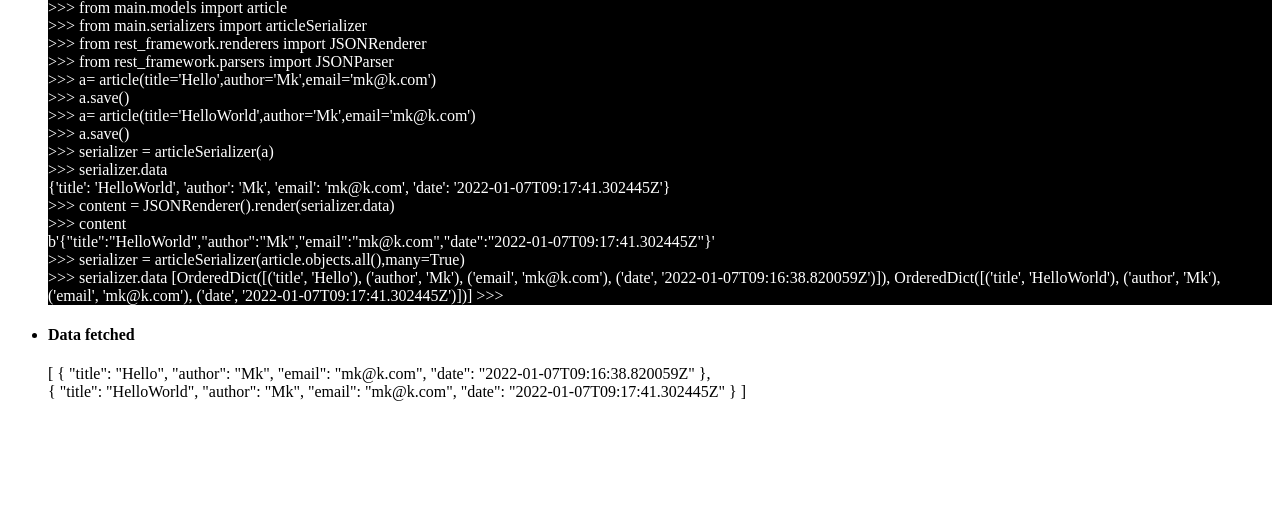
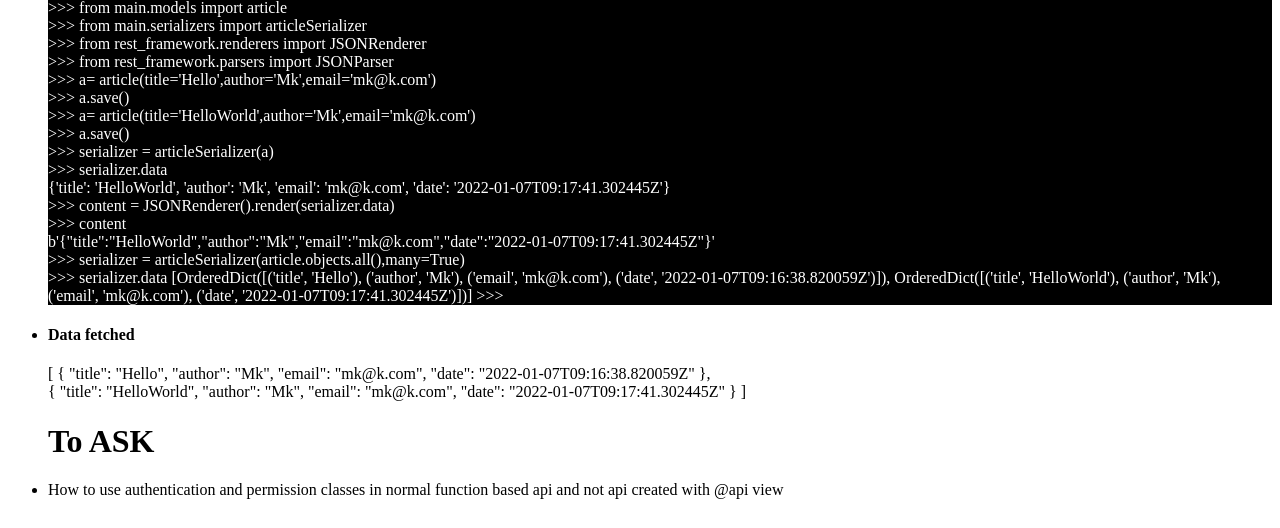
Before and after one commit to mohtashimKdfd/Django-Rest-Framework, a Django app: page / in a window 1280 px wide. Shown: the part 272-800 px from the top of the page. Run offline with Django 4.2, Linux system fonts and the light colour scheme.

Commit message:
Authentication in DRF || Basic Auth

```diff
--- a/main/serializers.py
+++ b/main/serializers.py
@@ -28,6 +28,6 @@ class articleSerializer(serializers.ModelSerializer):
         #or we can just do that
         fields = '__all__'
 
-    def validate_idd(self, id):
-        if id<10:
-            raise serializers.ValidationError('Id should be greater than 10')
+    # def validate_idd(self, id):
+    #     if id<10:
+    #         raise serializers.ValidationError('Id should be greater than 10')
--- a/main/templates/main/home.html
+++ b/main/templates/main/home.html
@@ -56,6 +56,10 @@
             ]
         </li>
 
+        <h1>To ASK</h1>
+
+        <li>How to use authentication and permission classes in normal function based api and not api created with @api view</lis>
+
     </ul>
 </body>
 </html>
--- a/main/urls.py
+++ b/main/urls.py
@@ -3,7 +3,7 @@ from . import views
 
 urlpatterns = [
     path('',views.home,name='home'),
-    # path('get',views.serializeddata),
+    path('get',views.serializeddata),
     path('gett/<int:id>',views.get),
     # path('details/<int:pk>',views.articleDetails),
     path('details/<int:pk>',views.ArticleDetalsAPIView.as_view()),
--- a/main/views.py
+++ b/main/views.py
@@ -7,11 +7,15 @@ from rest_framework.renderers import JSONRenderer
 from rest_framework.parsers import JSONParser
 from django.http import HttpResponse
 from django.views.decorators.csrf import csrf_exempt
-from rest_framework.decorators import api_view
+from rest_framework.decorators import api_view , authentication_classes , permission_classes
 from rest_framework.response import Response
 from rest_framework import status
 from rest_framework.views import APIView
 from rest_framework import mixins, generics
+
+#For Authentications
+from rest_framework.authentication import BasicAuthentication , SessionAuthentication
+from rest_framework.permissions import IsAuthenticated
 
 
 #ListModelMixin = used to give all data from database
@@ -21,6 +25,9 @@ class GenericAPIView(generics.GenericAPIView,mixins.ListModelMixin,mixins.Create
     queryset = article.objects.all()
 
     lookup_field = 'id'
+
+    authentication_classes = [SessionAuthentication,BasicAuthentication]
+    permission_classes = [IsAuthenticated]
 
     def get(self,request,id=None):
         if id:
@@ -42,40 +49,42 @@ class GenericAPIView(generics.GenericAPIView,mixins.ListModelMixin,mixins.Create
 def home(request):
     return render(request,'main/home.html')
 
-@csrf_exempt
+# @csrf_exempt
+# def serializeddata(request):
+#     if request.method == 'GET':
+#         articles = article.objects.all()
+#         serialized = articleSerializer(articles,many=True)
+
+#         # json_data= JSONRenderer().render(serialized.data)
+
+#         return JsonResponse(serialized.data,safe=False)
+#     elif request.method == "POST":
+#         data = JSONParser().parse(request)
+#         serializer = articleSerializer(data=data)
+
+#         if serializer.is_valid():
+#             serializer.save()
+#             return JsonResponse(serializer.data,status=201)
+#         return JsonResponse(serializer.errors,status=400)
+
+#Same thing but making the use of api_view decorator
+@api_view(['GET','POST'])
+@authentication_classes([BasicAuthentication])
+@permission_classes([IsAuthenticated])
 def serializeddata(request):
     if request.method == 'GET':
         articles = article.objects.all()
         serialized = articleSerializer(articles,many=True)
+        return Response(serialized.data)
 
-        # json_data= JSONRenderer().render(serialized.data)
-
-        return JsonResponse(serialized.data,safe=False)
     elif request.method == "POST":
-        data = JSONParser().parse(request)
-        serializer = articleSerializer(data=data)
+        # data = JSONParser().parse(request)
+        serializer = articleSerializer(data=request.data)
 
         if serializer.is_valid():
             serializer.save()
-            return JsonResponse(serializer.data,status=201)
-        return JsonResponse(serializer.errors,status=400)
-
-#Same thing but making the use of api_view decorator
-# @api_view(['GET','POST'])
-# def serializeddata(request):
-#     if request.method == 'GET':
-#         articles = article.objects.all()
-#         serialized = articleSerializer(articles,many=True)
-#         return Response(serialized.data)
-
-#     elif request.method == "POST":
-#         # data = JSONParser().parse(request)
-#         serializer = articleSerializer(data=request.data)
-
-#         if serializer.is_valid():
-#             serializer.save()
-#             return JsonResponse(serializer.data,status=status.HTTP_201_CREATED)
-#         return JsonResponse(serializer.errors,status=status.HTTP_400_BAD_REQUEST)
+            return JsonResponse(serializer.data,status=status.HTTP_201_CREATED)
+        return JsonResponse(serializer.errors,status=status.HTTP_400_BAD_REQUEST)
 
 
 def get(request,id):
```
Also changed, not shown: db.sqlite3.
